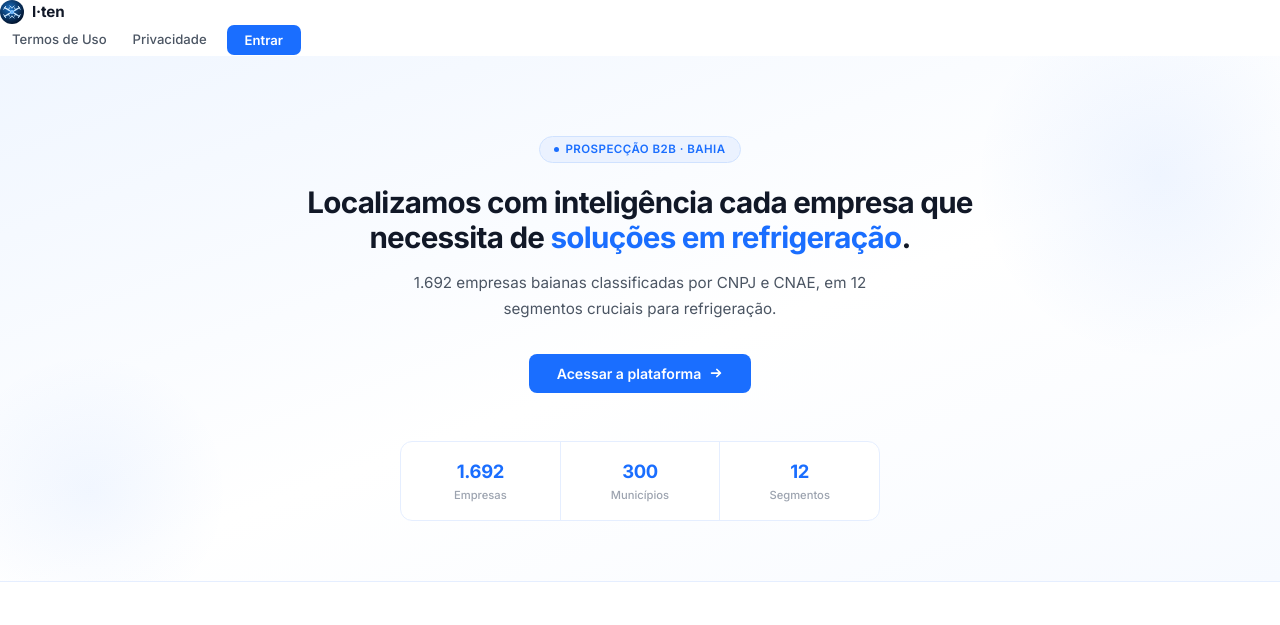
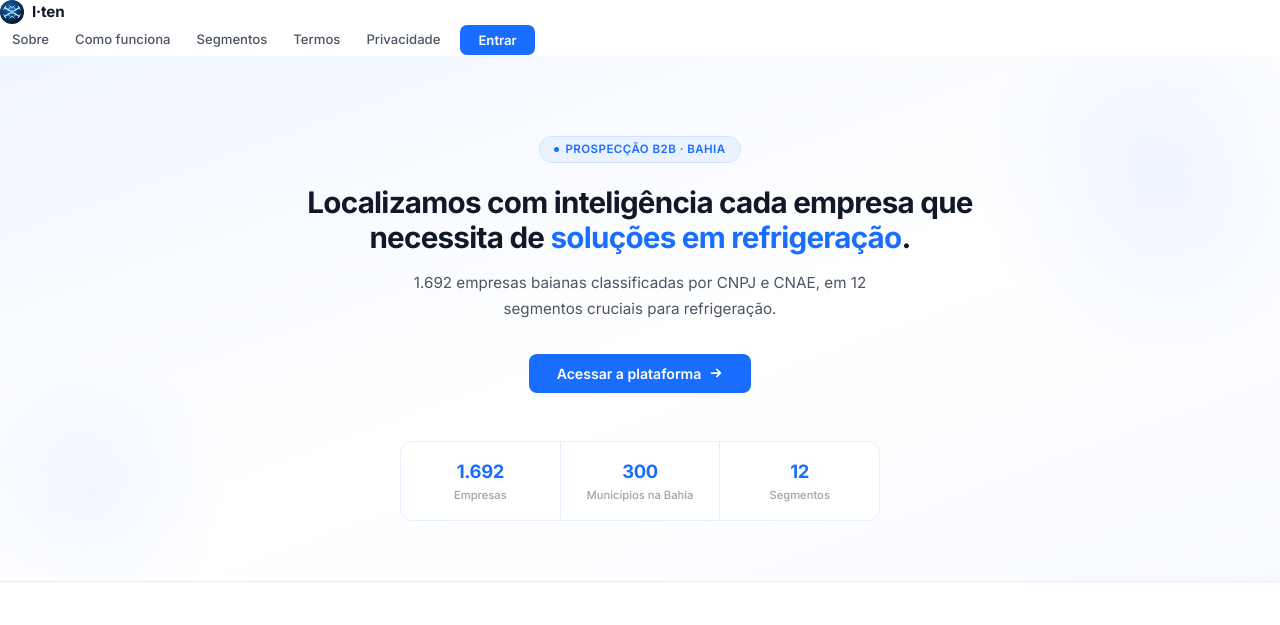
Before and after one commit to MatheusBahot/ceres-app, a website: page public/login.html in a window 1280 px wide. Shown: the top 625 px of the page. Drawn offline with Linux system fonts and the light colour scheme.

Commit message:
Navbar com topicos, 300 municipios da Bahia corrigido

```diff
--- a/public/login.html
+++ b/public/login.html
@@ -328,7 +328,10 @@
     <img src="/assets/logo.svg" width="24" height="24" alt="I·ten">I·ten
   </a>
   <div class="nav-links">
-    <a href="/termos"      class="nav-a">Termos de Uso</a>
+    <a href="#sobre"       class="nav-a">Sobre</a>
+    <a href="#como"        class="nav-a">Como funciona</a>
+    <a href="#seg"         class="nav-a">Segmentos</a>
+    <a href="/termos"      class="nav-a">Termos</a>
     <a href="/privacidade" class="nav-a">Privacidade</a>
     <button class="btn-login" onclick="openL()">Entrar</button>
   </div>
@@ -352,7 +355,7 @@
     </button>
     <div class="hero-stats ha ha4">
       <div class="hstat"><div class="hstat-n">1.692</div><div class="hstat-l">Empresas</div></div>
-      <div class="hstat"><div class="hstat-n">300</div><div class="hstat-l">Municípios</div></div>
+      <div class="hstat"><div class="hstat-n">300</div><div class="hstat-l">Municípios na Bahia</div></div>
       <div class="hstat"><div class="hstat-n">12</div><div class="hstat-l">Segmentos</div></div>
     </div>
   </div>
@@ -471,8 +474,8 @@
           <div class="pt">
             <div class="pt-ico">🗺️</div>
             <div>
-              <div class="pt-h">300 municípios cobertos</div>
-              <div class="pt-p">Todo o estado da Bahia mapeado, com empresas por segmento em cada cidade.</div>
+              <div class="pt-h">300 municípios na Bahia</div>
+              <div class="pt-p">Quase todo o estado mapeado — empresas por segmento em cada cidade coberta.</div>
             </div>
           </div>
           <div class="pt">
```
